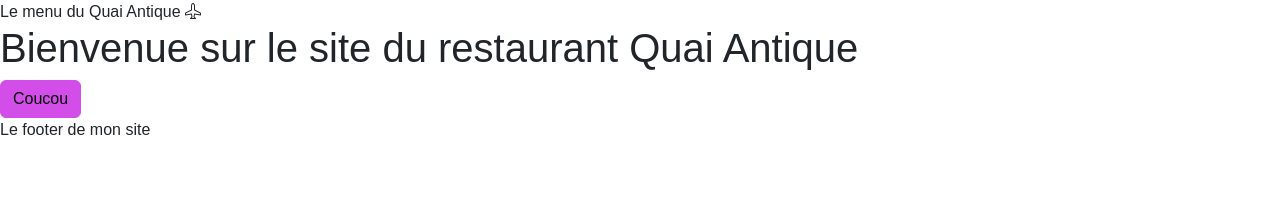
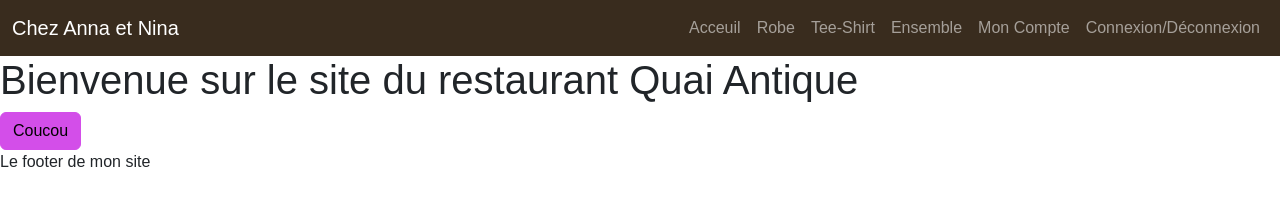
Before and after one commit to CyrilAndriot/file-rouge, a website with bundled scripts: page index.html in a window 1280 px wide. Built offline with nearby package versions, Linux system fonts and the light colour scheme; files whose address does not match are found by name.

Commit message:
add site header

```diff
--- a/index.html
+++ b/index.html
@@ -11,7 +11,37 @@
 </head>
 <body>
 
-    <header>Le menu du Quai Antique <i class="bi bi-airplane"></i>
+    <header>
+        <nav class="navbar navbar-expand-lg bg-dark" data-bs-theme="dark">
+            <div class="container-fluid">
+              <a class="navbar-brand" href="/">Chez Anna et Nina</a>
+              <button class="navbar-toggler" type="button" data-bs-toggle="collapse" data-bs-target="#navbarSupportedContent" aria-controls="navbarSupportedContent" aria-expanded="false" aria-label="Toggle navigation">
+                <span class="navbar-toggler-icon"></span>
+              </button>
+              <div class="collapse navbar-collapse" id="navbarSupportedContent">
+                <ul class="navbar-nav ms-auto mb-2 mb-lg-0">
+                  <li class="nav-item">
+                    <a class="nav-link" href="/">Acceuil</a>
+                  </li>
+                  <li class="nav-item">
+                    <a class="nav-link" href="#">Robe</a>
+
+                  <li class="nav-item">
+                    <a class="nav-link" href="#">Tee-Shirt</a>
+                  </li>
+                  <li class="nav-item">
+                    <a class="nav-link" href="#">Ensemble</a>
+                  </li>
+                  <li class="nav-item">
+                    <a class="nav-link" href="#">Mon Compte</a>
+                  </li>
+                  <li class="nav-item">
+                    <a class="nav-link" href="#">Connexion/Déconnexion</a>
+                  </li>
+                </ul>
+              </div>
+            </div>
+          </nav>
     </header>
 
     <main id="main-page">
```
